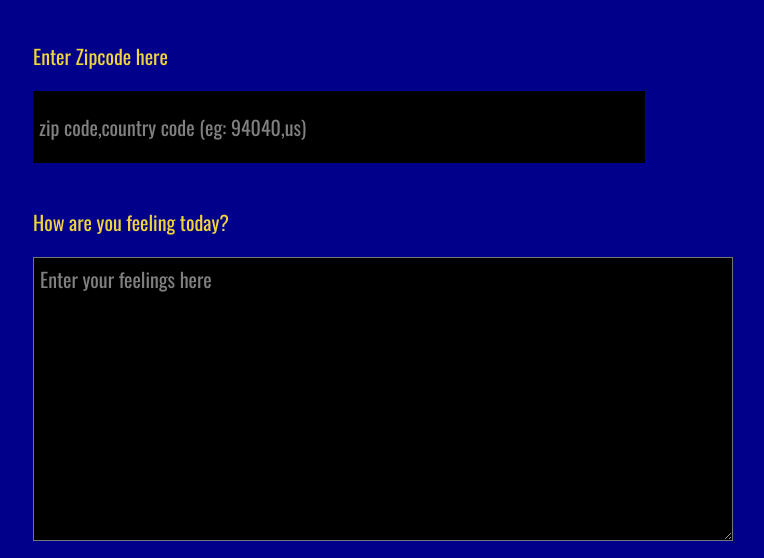
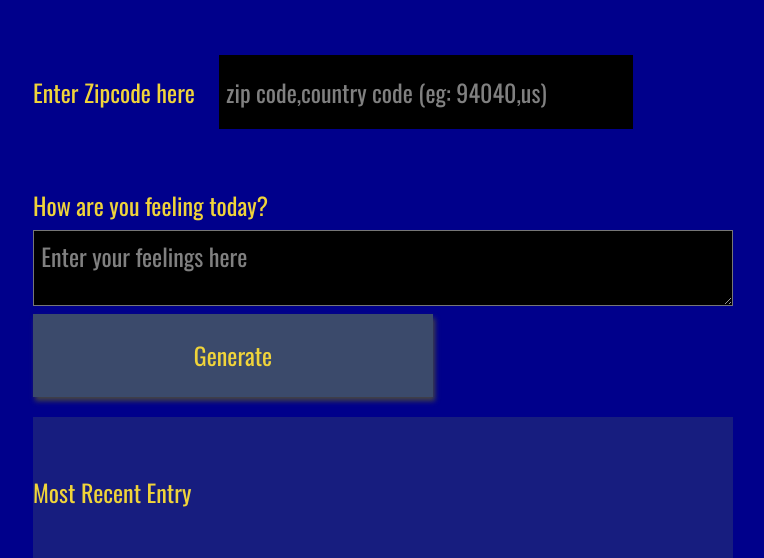
Before and after one commit to mostafayahia/WeatherJournalApp, a website: page website/index.html in a window 1280 px wide. Shown: the part 193-751 px from the top of the page, without its empty margins (257-1021 px from the left). Drawn offline with nearby package versions, Linux system fonts and the light colour scheme; a web font is replaced by a local one.

Commit message:
feat: try to make element with app id to fit the visible screen

```diff
--- a/website/index.html
+++ b/website/index.html
@@ -19,7 +19,7 @@
     </div>
     <div class="holder feel">
       <label for="feelings">How are you feeling today?</label>
-      <textarea class="myInput" id="feelings" placeholder="Enter your feelings here" rows="9" cols="50"></textarea>
+      <textarea class="myInput" id="feelings" placeholder="Enter your feelings here" rows="2" cols="50"></textarea>
       <button id="generate" type="submit"> Generate </button>
     </div>
     <div class="holder entry">
--- a/website/style.css
+++ b/website/style.css
@@ -8,7 +8,7 @@ body{
     display: grid;
     grid-auto-rows: minmax(150px, auto);
     grid-auto-columns: 100%;
-    height: auto;
+    height: 90vh;
     color: #f0d43a;
     justify-content: center;
     grid-gap: 1em;
@@ -26,9 +26,15 @@ body{
     margin: 0 auto;
 }
 
-.holder * {
-    margin-top: 1em;
-    font-size: 1em;
+.holder > * {
+    font-size: 1.2em;
+}
+
+.holder.zip {
+    display: flex;
+    flex-direction: row;
+    align-items: center;
+    justify-content: start;
 }
 
 .entry{
@@ -62,12 +68,13 @@ body{
 label{
     display:block;
     font-size: 27px;
+    margin-right: 1em;
 }
 
 input{
     display:block;
     height: 60px;
-    width: 600px;
+    width: 400px;
     background:black;
     color: #f0d43a;
     font-size: 20px;
@@ -85,6 +92,7 @@ button{
     font-family: 'Oswald', sans-serif;
     border: none;
     box-shadow: 2px 4px 5px #444;
+    margin-top: 0.3em;
 }
 h1{
     font-size: 36px;
@@ -96,6 +104,7 @@ textarea{
     font-size: 20px;
     font-family: 'Oswald', sans-serif;
     padding: 0.3em;
+    margin-top: 0.3em;
 }
 /* Reset style for HTML element on active to have no border*/
 input:focus,
```
